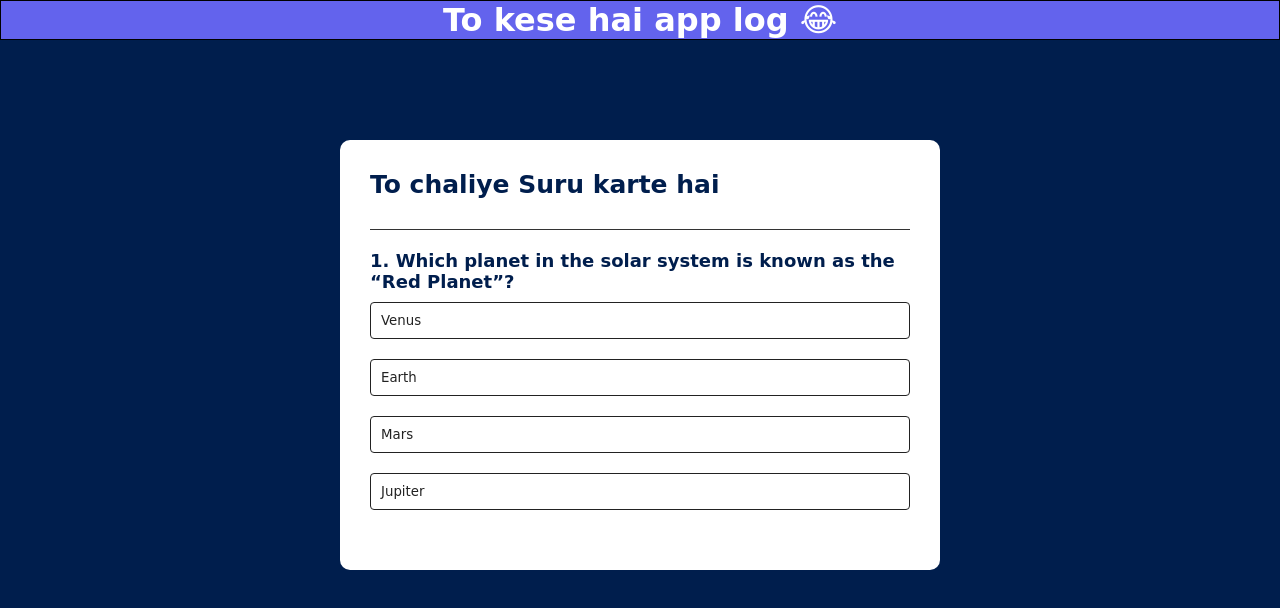
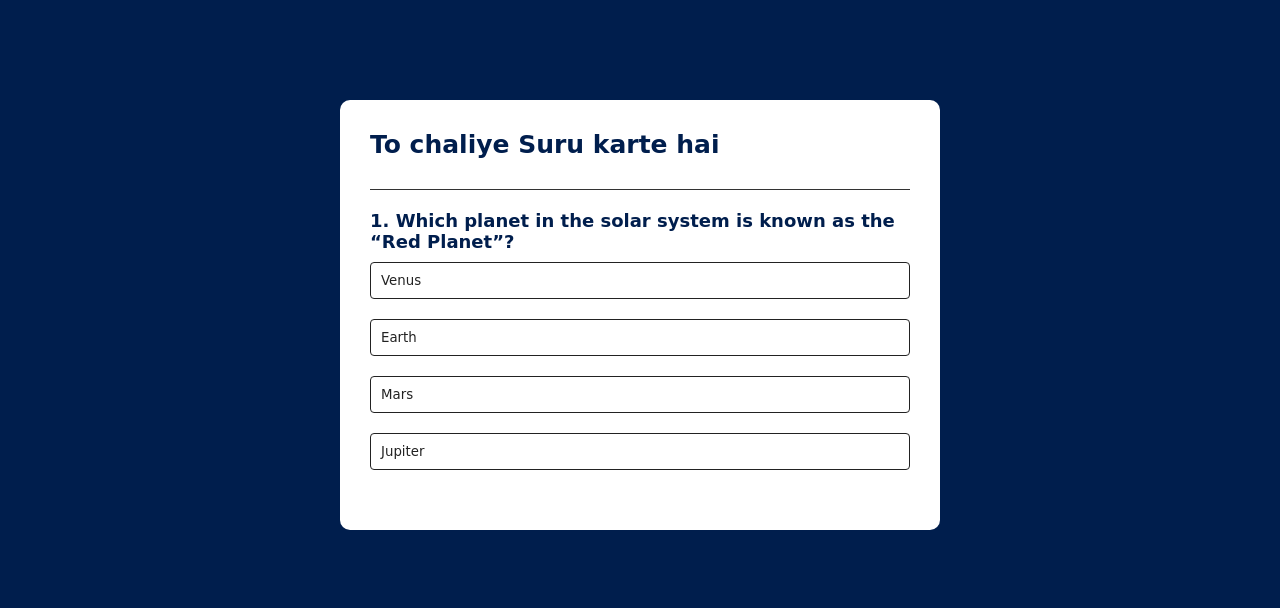
Before and after one commit to code-with-neeraj/Bakavaas-Quiz, a plain HTML site: page index.html in a window 1280 px wide. Drawn offline with Linux system fonts and the light colour scheme.

Commit message:
Add files via upload

```diff
--- a/index.html
+++ b/index.html
@@ -7,9 +7,6 @@
     <link rel="stylesheet" href="style.css">
 </head>
 <body>
-    <div class="nav">
-        <h1>To kese hai app log 😂</h1>
-    </div>
     <div class="app">
         <h1>To chaliye Suru karte hai</h1>
         <div class="quiz">
--- a/script.js
+++ b/script.js
@@ -102,7 +102,7 @@ function selectAnswer(e){
 function showScore(){
     resetState();
     questionElement.innerHTML = `You scored ${score} out of ${questions.length}`;
-    nextButton.innerHTML = "Itna bejati hone ke baad bhi Play Again karo ge";
+    nextButton.innerHTML = "Play Again";
     nextButton.style.display = "block";
 }
 
--- a/style.css
+++ b/style.css
@@ -9,14 +9,7 @@ body{
     background: #001e4d;
 }
 
-.nav{
-    background: #6363ed;
-    color: white;
-    display: flex;
-    justify-content: center;
-    align-items: center;
-    border: 1px solid black;
-}
+
 
 
 
```
